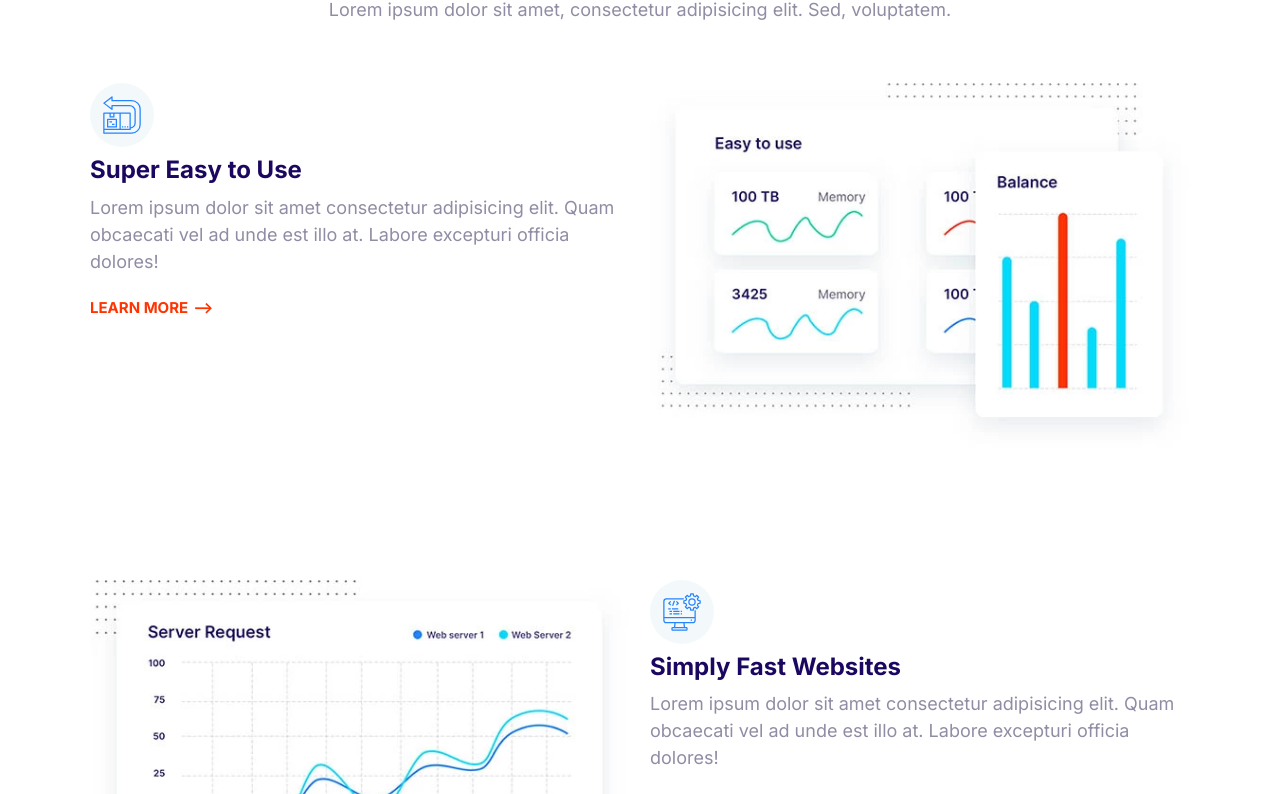
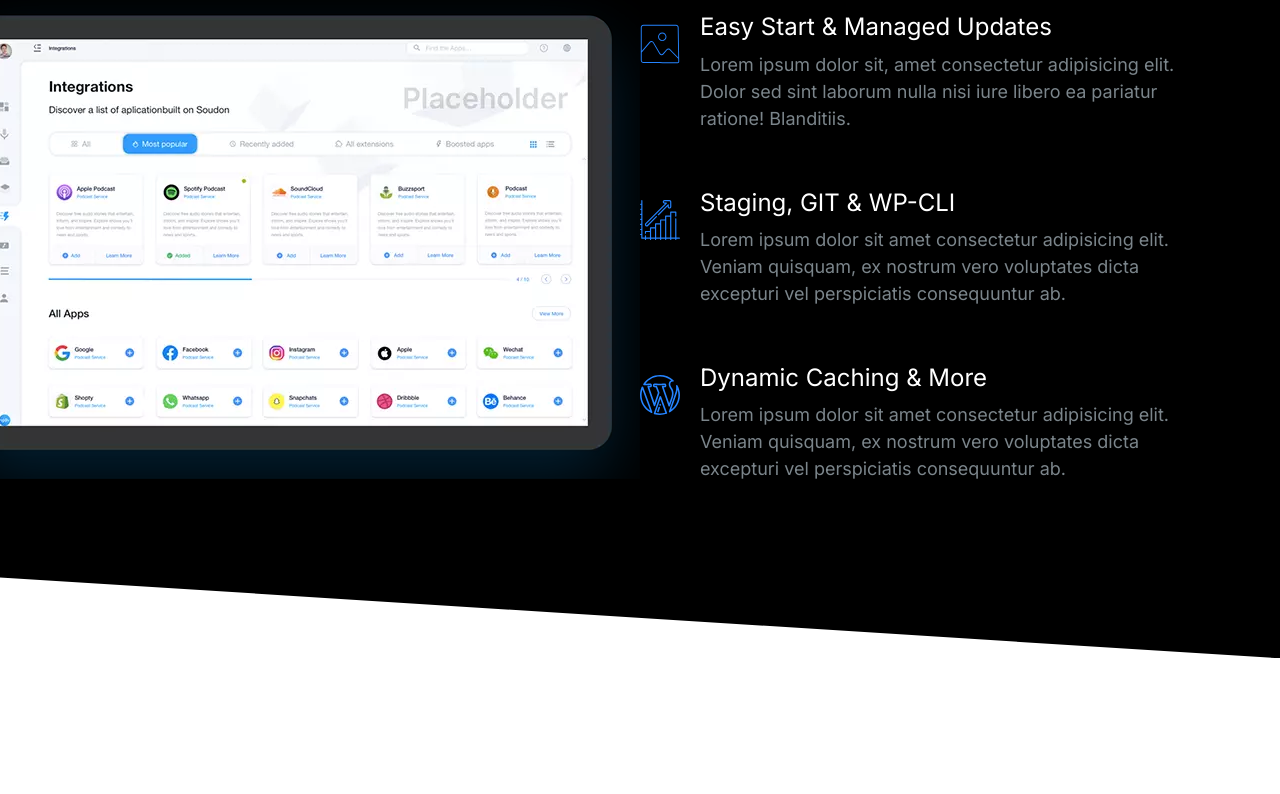
Before and after one commit to HenryLiu96/Front-end-Project, a plain HTML site: page index.html in a window 1280 px wide. Shown: the part 151-945 px from the top of the page. After the commit the page ends 809 px from the top, so only its background shows below. Drawn offline with Linux system fonts and the light colour scheme.

Commit message:
Build showcase block component and add images

```diff
--- a/CSS/styles.css
+++ b/CSS/styles.css
@@ -14,6 +14,11 @@
 }
 
 /* Typography */
+::selection {
+    background: var(--color-primary);
+    color: #fff;
+}
+
 html {
     /* 62.5% of 16px = 10px */
     font-size: 62.5%;
@@ -43,6 +48,7 @@ h2 {
 
 h3 {
     font-size: 3rem;
+    font-weight: 500;
 }
 
 p {
@@ -142,7 +148,7 @@ a {
 .list {
     list-style: none;
     padding-left: 0;
-    color: var(--color-headings);
+
 }
 
 .list--inline .list__item {
@@ -154,6 +160,7 @@ a {
 .list--tick {
     list-style-image: url(../images/tick.svg);
     padding-left: 3rem;
+    color: var(--color-headings);
 }
 
 .list--tick .list__item {
@@ -430,10 +437,11 @@ a {
 /* Media */
 .media {
     display: flex;
+    margin-bottom: 4rem;
 }
 
 .media__title {
-    margin: 0;
+    margin-top: 0;
 }
 
 .media__body {
@@ -635,7 +643,9 @@ a {
     color: #7b858b;
 }
 
-.block--dark .block__heading {
+.block--dark h1,
+.block--dark h2,
+.block--dark h3 {
     color: #fff;
 }
 
@@ -808,3 +818,24 @@ a {
         order: 2;
     }
 }
+
+/* showcase block*/
+.block-showcase__image > img{
+    width: 100%;
+}
+
+@media screen and (min-width: 768px) {
+.block-showcase .grid {
+    grid-template-columns: 50% 50%;
+}
+
+    .block-showcase__image {
+        justify-self: end;
+    }
+
+    .block-showcase__image > img {
+        width: auto;
+        max-width: 700px;
+    }
+
+}
--- a/index.html
+++ b/index.html
@@ -15,120 +15,77 @@
     <link rel="stylesheet" href="css/styles.css" />
   </head>
   <body>
-    <section class="block container">
+    <section class="block block--dark block--skewed-right block-showcase">
       <header class="block__header">
-        <h2>Host on the Cloud to Keep Growing</h2>
-        <p>
-          Lorem ipsum dolor sit amet, consectetur adipisicing elit. Sed,
-          voluptatem.
-        </p>
+        <h2>User-friendly Control Panel</h2>
       </header>
-      <article class="grid grid--1x2 feature">
-        <div class="feature__content">
-          <span class="icon-container">
-            <svg class="icon icon--primary">
-              <use xlink:href="images/sprite.svg#easy"></use>
-            </svg>
-          </span>
-          <h3 class="feature__heading">Super Easy to Use</h3>
-          <p>
-            Lorem ipsum dolor sit amet consectetur adipisicing elit. Quam
-            obcaecati vel ad unde est illo at. Labore excepturi officia dolores!
-          </p>
-          <a href="#" class="link-arrow">Learn More</a>
-        </div>
-        <picture>
+      <div class="container grid grid--1x2">
+        <picture class="block-showcase__image">
           <source
             type="image/webp"
-            srcset="images/easy.webp 1x, images/easy@2x.webp 2x"
+            srcset="images/ipad.webp 1x, images/ipad@2x.webp 2x"
           />
           <source
-            type="image/jpg"
-            srcset="images/easy.jpg 1x, images/easy@2x.jpg 2x"
+            type="image/png"
+            srcset="images/ipad.png 1x, images/ipad@2x.png 2x"
           />
-          <img class="feature__image" src="images/easy@2x.jpg" alt="" />
+          <img src="images/ipad.png" alt="" />
         </picture>
-      </article>
-      <article class="grid grid--1x2 feature">
-        <div class="feature__content">
-          <span class="icon-container">
+        <ul class="list">
+          <li>
+            <div class="media">
+              <div class="media__image">
                 <svg class="icon icon--primary">
-              <use xlink:href="images/sprite.svg#computer"></use>
+                  <use xlink:href="images/sprite.svg#snap"></use>
                 </svg>
-          </span>
-          <h3 class="feature__heading">Simply Fast Websites</h3>
+              </div>
+              <div class="media__body">
+                <h3 class="media__title">Easy Start & Managed Updates</h3>
                 <p>
-            Lorem ipsum dolor sit amet consectetur adipisicing elit. Quam
-            obcaecati vel ad unde est illo at. Labore excepturi officia dolores!
+                  Lorem ipsum dolor sit, amet consectetur adipisicing elit.
+                  Dolor sed sint laborum nulla nisi iure libero ea pariatur
+                  ratione! Blanditiis.
                 </p>
-          <a href="#" class="link-arrow">Learn More</a>
               </div>
-        <picture>
-          <source
-            type="image/webp"
-            srcset="images/fast.webp 1x, images/fast@2x.webp 2x"
-          />
-          <source
-            type="image/jpg"
-            srcset="images/fast.jpg 1x, images/fast@2x.jpg 2x"
-          />
-          <img class="feature__image" src="images/fast@2x.jpg" alt="" />
-        </picture>
-      </article>
-      <article class="grid grid--1x2 feature">
-        <div class="feature__content">
-          <span class="icon-container">
+            </div>
+          </li>
+          <li>
+            <div class="media">
+              <div class="media__image">
+                <svg class="icon icon--primary">
+                  <use xlink:href="images/sprite.svg#growth"></use>
+                </svg>
+              </div>
+              <div class="media__body">
+                <h3 class="media__title">Staging, GIT & WP-CLI</h3>
+                <p>
+                  Lorem ipsum dolor sit amet consectetur adipisicing elit.
+                  Veniam quisquam, ex nostrum vero voluptates dicta excepturi
+                  vel perspiciatis consequuntur ab.
+                </p>
+              </div>
+            </div>
+          </li>
+          <li>
+            <div class="media">
+              <div class="media__image">
                 <svg class="icon icon--primary">
                   <use xlink:href="images/sprite.svg#wordpress"></use>
                 </svg>
-          </span>
-          <h3 class="feature__heading">Wordpress Made Easy</h3>
+              </div>
+              <div class="media__body">
+                <h3 class="media__title">Dynamic Caching & More</h3>
                 <p>
-            Lorem ipsum dolor sit amet consectetur adipisicing elit. Quam
-            obcaecati vel ad unde est illo at. Labore excepturi officia dolores!
+                  Lorem ipsum dolor sit amet consectetur adipisicing elit.
+                  Veniam quisquam, ex nostrum vero voluptates dicta excepturi
+                  vel perspiciatis consequuntur ab.
                 </p>
-          <a href="#" class="link-arrow">Learn More</a>
               </div>
-        <picture>
-          <source
-            type="image/webp"
-            srcset="images/wordpress.webp 1x, images/wordpress@2x.webp 2x"
-          />
-          <source
-            type="image/jpg"
-            srcset="images/wordpress.jpg 1x, images/wordpress@2x.jpg 2x"
-          />
-          <img class="feature__image" src="images/wordpress@2x.jpg" alt="" />
-        </picture>
-      </article>
-      <article class="grid grid--1x2 feature">
-        <div class="feature__content">
-          <span class="icon-container">
-            <svg class="icon icon--primary">
-              <use xlink:href="images/sprite.svg#clock"></use>
-            </svg>
-          </span>
-          <h3 class="feature__heading">24/7 Expert Support</h3>
-          <p>
-            Lorem ipsum dolor sit amet consectetur adipisicing elit. Quam
-            obcaecati vel ad unde est illo at. Labore excepturi officia dolores!
-          </p>
-          <a href="#" class="link-arrow">Learn More</a>
             </div>
-        <picture>
-          <source
-            type="image/webp"
-            srcset="images/support.webp 1x, images/support@2x.webp 2x"
-          />
-          <source
-            type="image/jpg"
-            srcset="images/support.jpg 1x, images/support@2x.jpg 2x"
-          />
-          <img class="feature__image" src="images/support@2x.jpg" alt="" />
-        </picture>
-      </article>
+          </li>
+        </ul>
+      </div>
     </section>
-
     <script src="js/main.js"></script>
   </body>
 </html>
```
Also changed, not shown: components/showcase.html (added, +71 -0 lines), images/ipad.png (added), images/ipad.webp (added), images/ipad@2x.png (added), images/ipad@2x.webp (added). Lines whose indentation alone changed are shown as unchanged.
